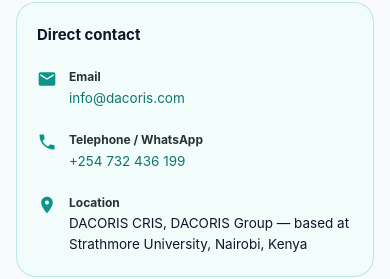
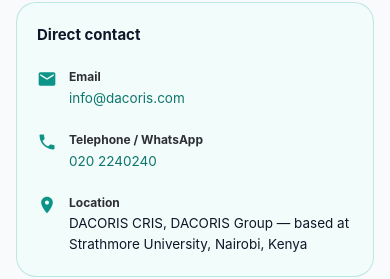
Before and after one commit to dacorisdata/dacoris, a Next.js app in the folder frontend/: page /contact in a window 390 px wide. Shown: the part 1317-1596 px from the top of the page. Built offline with nearby package versions, Linux system fonts and the light colour scheme; no server answers.

Commit message:
Update contact phone number on contact page and footer.
Co-authored-by: Cursor <cursoragent@cursor.com>

```diff
--- a/frontend/app/contact/page.js
+++ b/frontend/app/contact/page.js
@@ -21,7 +21,7 @@ const tl = COLORS.teal;
 
 const EMAIL_RE = /^[^\s@]+@[^\s@]+\.[^\s@]+$/;
 const CONTACT_EMAIL = 'info@dacoris.com';
-const CONTACT_PHONE = '+254 732 436 199';
+const CONTACT_PHONE = '020 2240240';
 
 const VALID_ENQUIRY_TYPES = ['general', 'demo', 'privacy', 'security', 'partnership'];
 
--- a/frontend/components/Footer.js
+++ b/frontend/components/Footer.js
@@ -35,7 +35,7 @@ const C = COLORS.slate;
 const tl = COLORS.teal;
 
 const CONTACT_EMAIL = 'info@dacoris.com';
-const CONTACT_PHONE = '+254 732 436 199';
+const CONTACT_PHONE = '020 2240240';
 
 export default function Footer() {
   const { t } = useLanguage();
```
